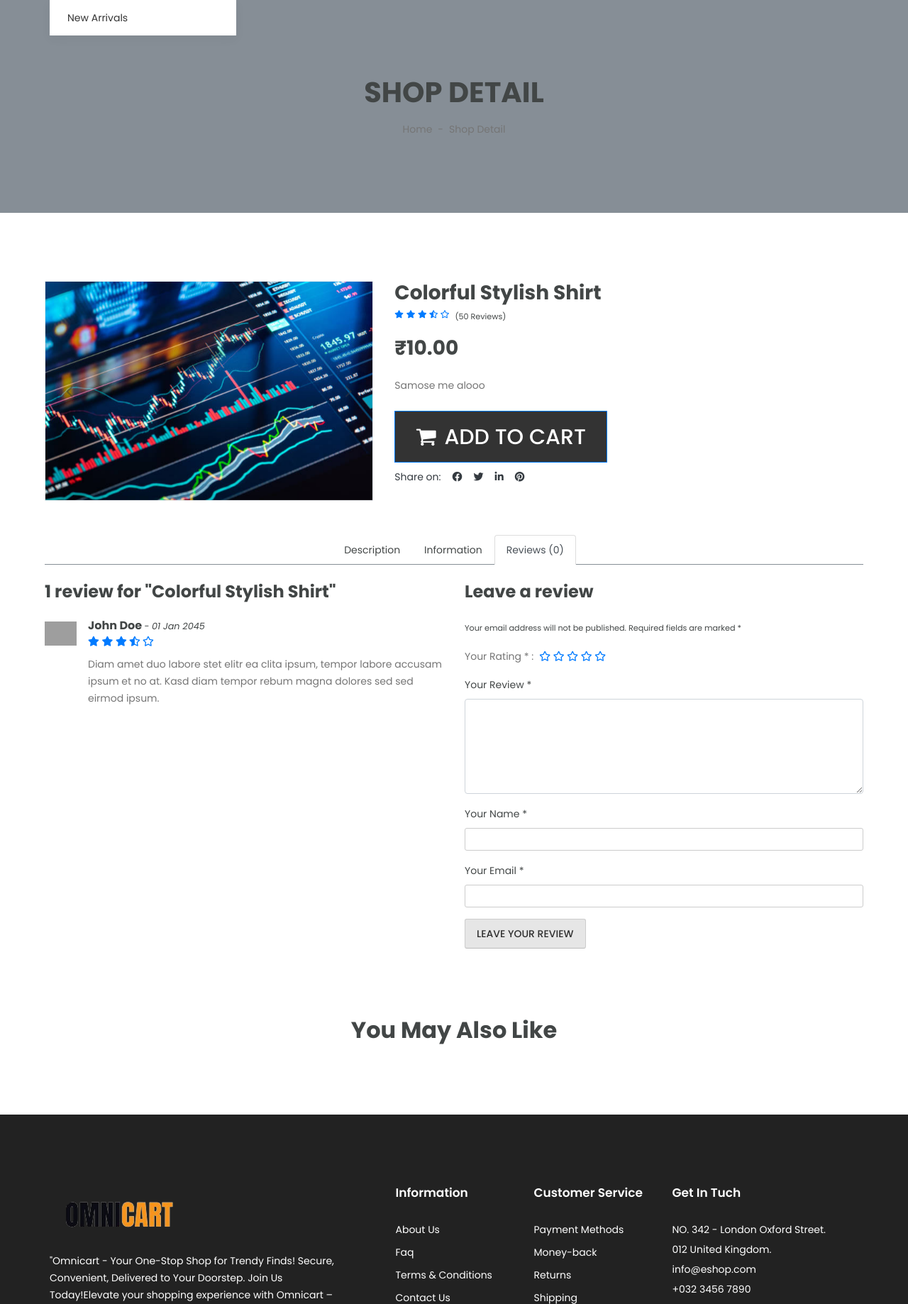
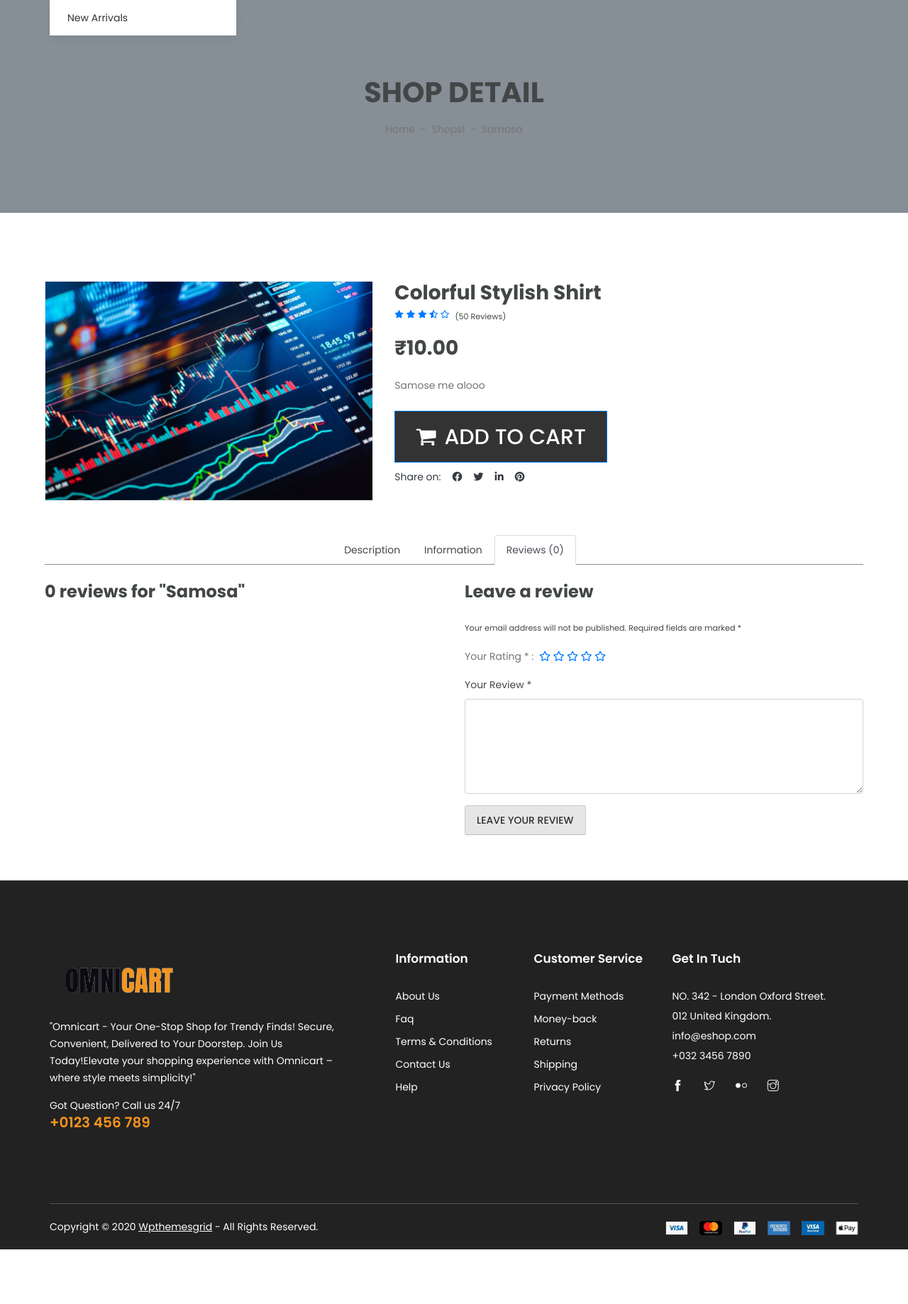
Before and after one commit to AmanRana07/OmniCart, a Django app: page /product/3375d85b-e9fa-4af0-a827-9bbfcee7f080/ in a window 1280 px wide, after a click on "Reviews (0)". Shown: the part 234-2072 px from the top of the page at 71% size. After the commit the page ends 1995 px from the top, so only its background shows below. Run offline with Django 4.2, Linux system fonts and the light colour scheme; a user stored in the database is signed in; data comes from the database, SQL or seed files in the repository; both versions use the stored data as it was after the commit; some libraries are stand-ins or nearby versions; grey boxes are pictures that could not be loaded.

Commit message:
Bug Fixes

```diff
--- a/OmniApp/models.py
+++ b/OmniApp/models.py
@@ -3,6 +3,7 @@
 import uuid
 from django.contrib.auth.models import User
 from decimal import Decimal
+from django.utils import timezone
 
 
 class CustomUserManager(BaseUserManager):
@@ -68,7 +69,6 @@
             return None
 
 
-
 class Categoryies(models.Model):
     name = models.CharField(max_length=100)
     image = models.ImageField(upload_to="category_images/")
@@ -76,6 +76,7 @@
 
     def __str__(self):
         return self.name
+
 
 class Tag(models.Model):
     name = models.CharField(max_length=100, unique=True)
@@ -101,8 +102,8 @@
     product_description = models.TextField()
     unit_price = models.DecimalField(max_digits=10, decimal_places=2)
     product_short_description = models.TextField(default=" ")
-    categories = models.ManyToManyField(Categoryies, related_name='products')
-    tags = models.ManyToManyField(Tag, related_name='products')
+    categories = models.ManyToManyField(Categoryies, related_name="products")
+    tags = models.ManyToManyField(Tag, related_name="products")
 
     def __str__(self):
         return self.product_name
@@ -189,3 +190,22 @@
         return (
             f"{self.quantity} x {self.product.product_name} in Order #{self.order.id}"
         )
+
+
+class Review(models.Model):
+    product = models.ForeignKey(
+        Product, on_delete=models.CASCADE, related_name="reviews"
+    )
+    reviewer = models.ForeignKey(User, on_delete=models.CASCADE)
+    rating = (
+        models.IntegerField()
+    )  # You can customize this field based on your rating system
+    comment = models.TextField()
+    created_at = models.DateTimeField(default=timezone.now)
+
+    class Meta:
+        verbose_name = "Review"
+        verbose_name_plural = "Reviews"
+
+    def __str__(self):
+        return f"Review for {self.product.product_name} by {self.reviewer.username}"
--- a/OmniApp/views.py
+++ b/OmniApp/views.py
@@ -20,6 +20,12 @@
 from django.db.models.functions import TruncMonth
 import json
 from django.http import HttpResponse
+from django.template.defaulttags import register
+
+
+@register.filter
+def get_range(value):
+    return range(value)
 
 
 def authentication_login(request):
@@ -475,6 +481,9 @@
     cart_item, item_created = CartItem.objects.get_or_create(cart=cart, product=product)
 
     user_authenticated, types = authentication_login(request)
+    from django.template.defaulttags import register
+
+    register.filter("get_range", get_range)
 
     context = {
         "product": product,
@@ -924,3 +933,25 @@
         )  # Change 'profile' to the name of your profile page URL pattern
     else:
         return redirect("index")
+
+
+@login_required
+def add_review(request, product_id):
+    if request.method == "POST":
+        product = Product.objects.get(pk=product_id)
+        reviewer = request.user
+        rating = request.POST.get("rating")
+        comment = request.POST.get("comment")
+
+        if rating and comment:
+            # Create the review
+            Review.objects.create(
+                product=product, reviewer=reviewer, rating=rating, comment=comment
+            )
+            messages.success(request, "Your review has been submitted successfully.")
+        else:
+            messages.error(
+                request, "Please provide both rating and comment for the review."
+            )
+
+    return redirect("product_detail", product_id=product_id)
--- a/OmniCart/urls.py
+++ b/OmniCart/urls.py
@@ -75,6 +75,7 @@
         update_admin_customer_info,
         name="update_admin_customer_info",
     ),
+    path("product/<uuid:product_id>/add_review/", add_review, name="add_review"),
 ]
 
 if settings.DEBUG:
--- a/templates/OmniCart/product/product_detail.html
+++ b/templates/OmniCart/product/product_detail.html
@@ -11,7 +11,9 @@
         <div class="d-inline-flex">
             <p class="m-0"><a href="">Home</a></p>
             <p class="m-0 px-2">-</p>
-            <p class="m-0">Shop Detail</p>
+            <p class="m-0">Shopsl</p>
+            <p class="m-0 px-2">-</p>
+            <p class="m-0">{{ product.product_name }}</p>
         </div>
     </div>
 </div>
@@ -94,7 +96,7 @@
             <div class="nav nav-tabs justify-content-center border-secondary mb-4">
                 <a class="nav-item nav-link active" data-toggle="tab" href="#tab-pane-1">Description</a>
                 <a class="nav-item nav-link" data-toggle="tab" href="#tab-pane-2">Information</a>
-                <a class="nav-item nav-link" data-toggle="tab" href="#tab-pane-3">Reviews (0)</a>
+                <a class="nav-item nav-link" data-toggle="tab" href="#tab-pane-3">Reviews ({{ product.reviews.count }})</a>
             </div>
             <div class="tab-content">
                 <div class="tab-pane fade show active" id="tab-pane-1">
@@ -127,55 +129,56 @@
                 <div class="tab-pane fade" id="tab-pane-3">
                     <div class="row">
                         <div class="col-md-6">
-                            <h4 class="mb-4">1 review for "Colorful Stylish Shirt"</h4>
+                            <!-- Existing reviews section -->
+                            <h4 class="mb-4">{{ product.reviews.count }} reviews for "{{ product.product_name }}"</h4>
+                            {% for review in product.reviews.all %}
                             <div class="media mb-4">
-                                <img src="img/user.jpg" alt="Image" class="img-fluid mr-3 mt-1" style="width: 45px;">
+
                                 <div class="media-body">
-                                    <h6>John Doe<small> - <i>01 Jan 2045</i></small></h6>
+                                    <h6>{{ review.reviewer.username }} <small>- <i>{{ review.created_at|date:"d M Y" }}</i></small></h6>
                                     <div class="text-primary mb-2">
-                                        <i class="fas fa-star"></i>
-                                        <i class="fas fa-star"></i>
-                                        <i class="fas fa-star"></i>
-                                        <i class="fas fa-star-half-alt"></i>
-                                        <i class="far fa-star"></i>
+                                        {% for _ in review.range_rating %}
+                                            <i class="fas fa-star"></i>
+                                        {% endfor %}
+                                        {% for _ in review.range_empty %}
+                                            <i class="far fa-star"></i>
+                                        {% endfor %}
                                     </div>
-                                    <p>Diam amet duo labore stet elitr ea clita ipsum, tempor labore accusam ipsum et no at. Kasd diam tempor rebum magna dolores sed sed eirmod ipsum.</p>
+                                    <p>{{ review.comment }}</p>
                                 </div>
                             </div>
+                            {% endfor %}
                         </div>
                         <div class="col-md-6">
+                            <!-- Review form -->
                             <h4 class="mb-4">Leave a review</h4>
                             <small>Your email address will not be published. Required fields are marked *</small>
                             <div class="d-flex my-3">
                                 <p class="mb-0 mr-2">Your Rating * :</p>
-                                <div class="text-primary">
-                                    <i class="far fa-star"></i>
-                                    <i class="far fa-star"></i>
-                                    <i class="far fa-star"></i>
-                                    <i class="far fa-star"></i>
-                                    <i class="far fa-star"></i>
+                                <div class="text-primary" id="rating-stars">
+                                    <i class="far fa-star" data-value="1"></i>
+                                    <i class="far fa-star" data-value="2"></i>
+                                    <i class="far fa-star" data-value="3"></i>
+                                    <i class="far fa-star" data-value="4"></i>
+                                    <i class="far fa-star" data-value="5"></i>
                                 </div>
                             </div>
-                            <form>
+                            <form id="review-form" method="post" action="{% url 'add_review' product_id=product.product_id %}">
+                                {% csrf_token %}
+                                <input type="hidden" id="rating-input" name="rating" value="0"> <!-- Hidden input field to store the rating value -->
                                 <div class="form-group">
                                     <label for="message">Your Review *</label>
-                                    <textarea id="message" cols="30" rows="5" class="form-control"></textarea>
+                                    <textarea id="message" name="comment" cols="30" rows="5" class="form-control" required></textarea>
                                 </div>
                                 <div class="form-group">
-                                    <label for="name">Your Name *</label>
-                                    <input type="text" class="form-control" id="name">
-                                </div>
-                                <div class="form-group">
-                                    <label for="email">Your Email *</label>
-                                    <input type="email" class="form-control" id="email">
-                                </div>
-                                <div class="form-group mb-0">
                                     <input type="submit" value="Leave Your Review" class="btn btn-primary px-3">
                                 </div>
                             </form>
                         </div>
                     </div>
                 </div>
+
+
             </div>
         </div>
     </div>
@@ -184,7 +187,7 @@
 
 
 <!-- Products Start -->
-<div class="container-fluid py-5">
+<!-- <div class="container-fluid py-5">
     <div class="text-center mb-4">
         <h2 class="section-title px-5"><span class="px-2">You May Also Like</span></h2>
     </div>
@@ -269,8 +272,38 @@
             </div>
         </div>
     </div>
-</div>
+</div> -->
 <!-- Products End -->
+<script>
+    // JavaScript function to handle star rating selection
+    document.addEventListener('DOMContentLoaded', function() {
+    const starsContainer = document.getElementById('rating-stars');
+    const stars = starsContainer.querySelectorAll('i');
+    const ratingInput = document.getElementById('rating-input');
+
+    stars.forEach(star => {
+        star.addEventListener('click', function() {
+            const value = parseInt(this.getAttribute('data-value'));
+            ratingInput.value = value; // Update the hidden input field value
+            setRating(value);
+        });
+    });
+
+    function setRating(value) {
+        stars.forEach(star => {
+            const starValue = parseInt(star.getAttribute('data-value'));
+            if (starValue <= value) {
+                star.classList.remove('far');
+                star.classList.add('fas');
+            } else {
+                star.classList.remove('fas');
+                star.classList.add('far');
+            }
+        });
+    }
+});
 
 
+</script>
+
 {% endblock content %}
```
Also changed, not shown: OmniApp/migrations/0033_review.py (added), db.sqlite3.
